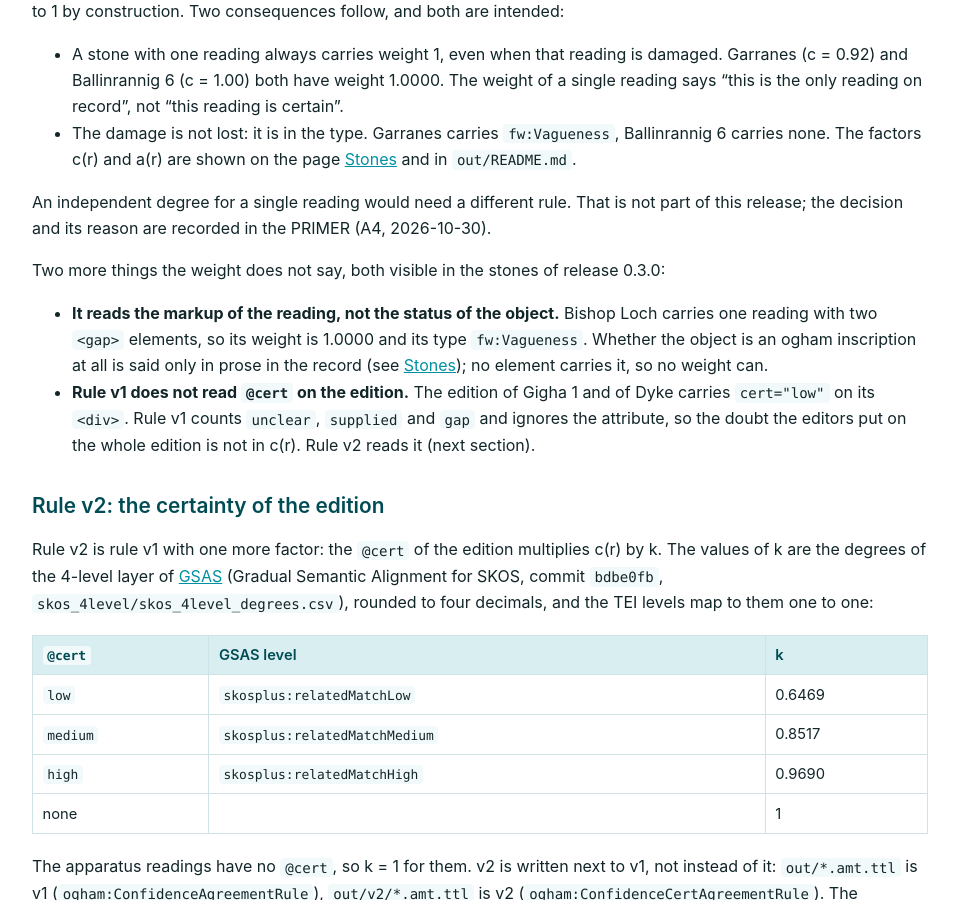
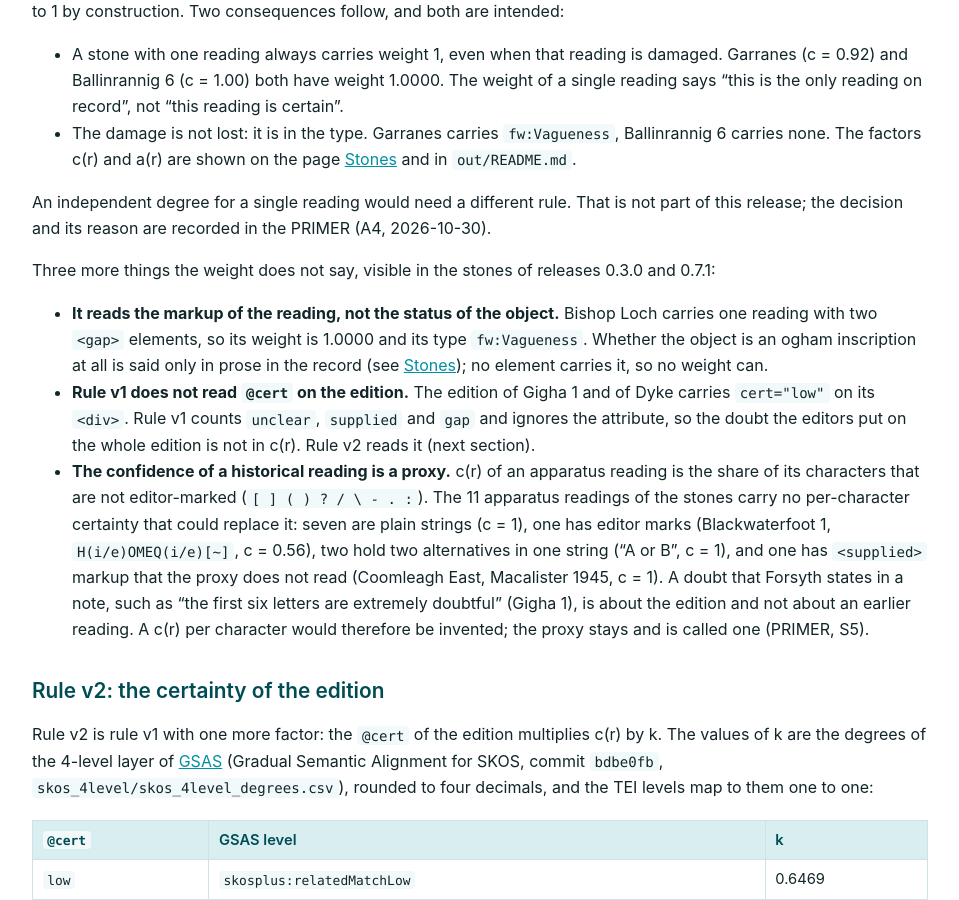
Before and after one commit to LinkedOpenOgham/tei--epidoc-amt, a Jekyll site: the page built from docs/weights.md, in a window 1280 px wide and 900 px high, scrolled down 1237 px. Shown: the whole window, without its empty margins (160-1119 px from the left). Built offline with Jekyll 4.4.1, drawn with Linux system fonts in a browser that asks for light colours.

Commit message:
Close S5: the proxy stays, and say so
The 11 apparatus readings carry no per-character certainty, so a rule v3 would be invented. The page Weights now calls the confidence of a historical reading a proxy and gives the counts. The variant that scores a reading with supplied markup by the edition rule (Coomleagh East only) is rejected. README: the logo is the author's own work, CC BY 4.0. PRIMER and proposal link the pull request to FW_Ontology (PR 3). Release 0.7.1, graphs unchanged.

```diff
--- a/docs/weights.md
+++ b/docs/weights.md
@@ -39,7 +39,7 @@ They add up to 1 by construction. Two consequences follow, and both are intended
 An independent degree for a single reading would need a different rule. That is not part of this release;
 the decision and its reason are recorded in the PRIMER (A4, 2026-10-30).
 
-Two more things the weight does not say, both visible in the stones of release 0.3.0:
+Three more things the weight does not say, visible in the stones of releases 0.3.0 and 0.7.1:
 
 - **It reads the markup of the reading, not the status of the object.** Bishop Loch carries one reading
   with two `<gap>` elements, so its weight is 1.0000 and its type `fw:Vagueness`. Whether the object is an
@@ -48,6 +48,14 @@ Two more things the weight does not say, both visible in the stones of release 0
 - **Rule v1 does not read `@cert` on the edition.** The edition of Gigha 1 and of Dyke carries `cert="low"`
   on its `<div>`. Rule v1 counts `unclear`, `supplied` and `gap` and ignores the attribute, so the
   doubt the editors put on the whole edition is not in c(r). Rule v2 reads it (next section).
+- **The confidence of a historical reading is a proxy.** c(r) of an apparatus reading is the share of its
+  characters that are not editor-marked (`[ ] ( ) ? / \ - . :`). The 11 apparatus readings of the stones carry
+  no per-character certainty that could replace it: seven are plain strings (c = 1), one has editor marks
+  (Blackwaterfoot 1, `H(i/e)OMEQ(i/e)[~]`, c = 0.56), two hold two alternatives in one string ("A or B", c = 1),
+  and one has `<supplied>` markup that the proxy does not read (Coomleagh East, Macalister 1945, c = 1). A doubt
+  that Forsyth states in a note, such as "the first six letters are extremely doubtful" (Gigha 1), is about the
+  edition and not about an earlier reading. A c(r) per character would therefore be invented; the proxy stays
+  and is called one (PRIMER, S5).
 
 ## Rule v2: the certainty of the edition
 
--- a/py/ogham_amt_utils.py
+++ b/py/ogham_amt_utils.py
@@ -13,7 +13,7 @@ from pathlib import Path
 
 from rdflib import Namespace
 
-RELEASE = "0.7.0"
+RELEASE = "0.7.1"
 
 GITHUB = "https://github.com/LinkedOpenOgham/tei--epidoc-amt"
 BLOB = GITHUB + "/blob/main/"
```
Also changed, not shown: PRIMER.md (+5 -5 lines), docs/index.md (+1 -1 lines), docs/model.md (+1 -1 lines), docs/run.md (+1 -1 lines), proposals/fw-ontology-pr.md (+1 -1 lines), py/docs_text.py (+9 -1 lines), CHANGELOG.md, README.md, 1 other file.
